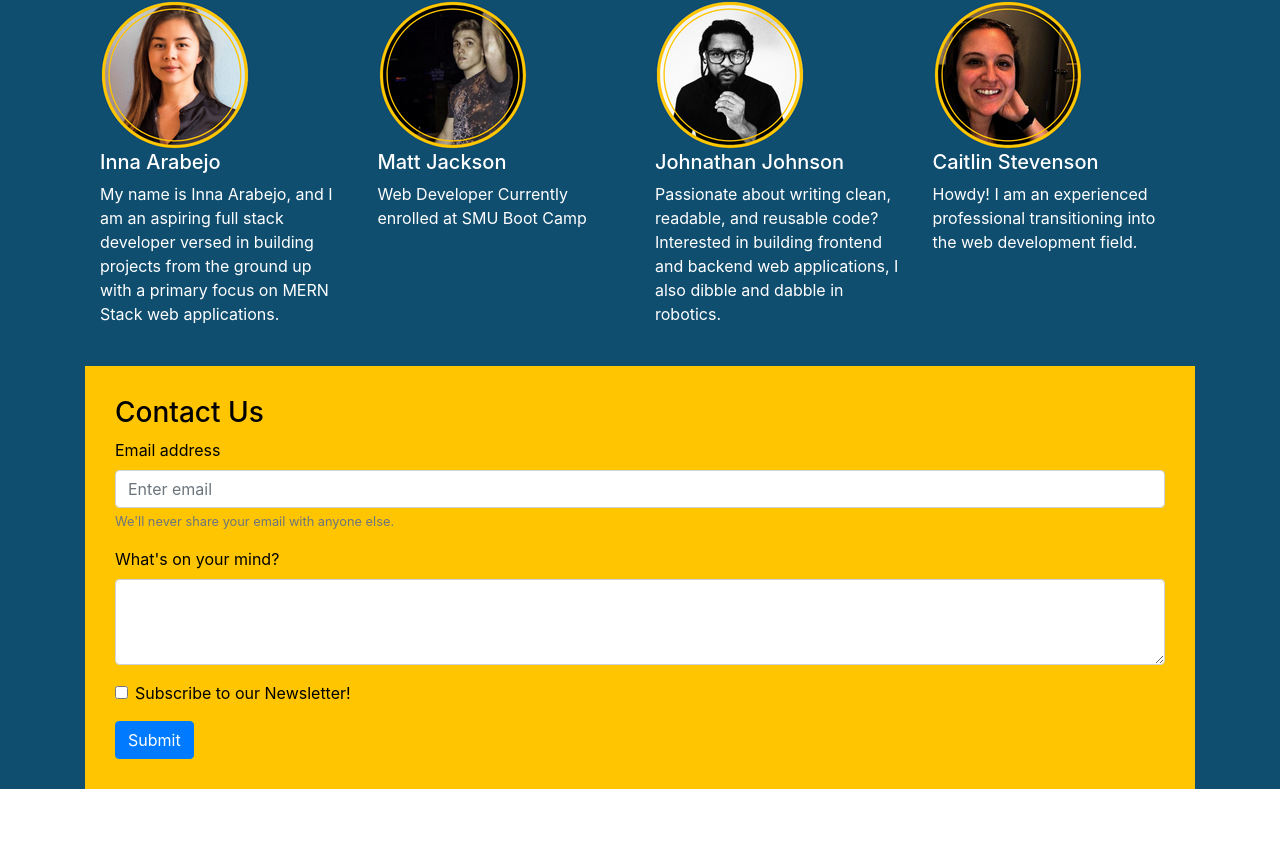
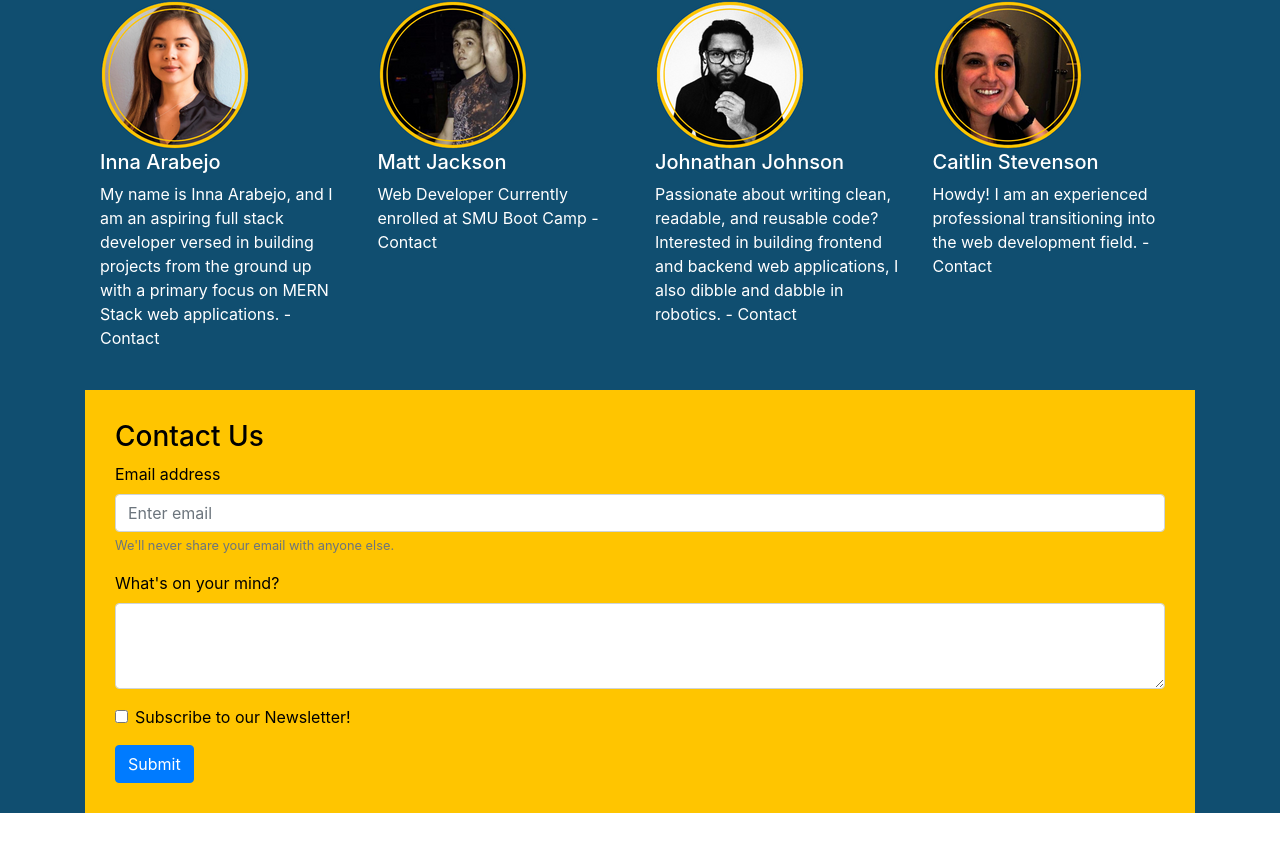
Before and after one commit to caitlinscodes/fgp_job_searchify, a React (Create React App) app in the folder client/: page / in a window 1280 px wide. Shown: the part 1024-1875 px from the top of the page. Built offline with nearby package versions, Linux system fonts and the light colour scheme.

Commit message:
Style cards for JobResultList.jsx

```diff
--- a/client/src/components/JobResultList.jsx
+++ b/client/src/components/JobResultList.jsx
@@ -1,5 +1,5 @@
 import React from "react";
-import { Card, Button } from "react-bootstrap";
+import { Card, Button, Badge } from "react-bootstrap";
 
 // import joblist from "../joblist.json"
 // Use props to input state to ternary operators.
@@ -8,42 +8,49 @@ const JobResultList = (props) => {
   return (
     <>
       {props.results.map((job) => (
-        <Card key={job._id} className="text-center">
+        <Card key={job._id} className="text-center mb-3">
           <Card.Header>
-            <h5>Company</h5>
-            {job.company}
+            <div className="d-flex justify-content-between"></div>
+            <Card.Title>
+              {job.job_title} {" - "}
+              <span className="text-muted font-weight-light">
+                {job.company}
+              </span>
+            </Card.Title>
           </Card.Header>
 
           <Card.Body>
-            <Card.Title>
-              <h4>Department:</h4>
+            <Card.Subtitle className="text-muted mb-2">
+              Department{" ~ "}
               {job.department}
-            </Card.Title>
-            <Card.Title>
-              <h5>Position:</h5>
-              {job.job_title}
-            </Card.Title>
-
-            <Card.Text>
-              Location
-              {job.location} * {job.city}
+            </Card.Subtitle>
+            <Card.Subtitle className="text-muted mb-2">
+              Date Posted {" ~ "}
+              {job.date}
+            </Card.Subtitle>
+            <Card.Text className="">
+              Location {" ~ "}
+              {/* <span> */}
+              <Badge pill variant="danger">
+                {job.city}
+              </Badge>{" "}
+              <Badge pill variant="success">
+                {job.location}
+              </Badge>
+              {/* </span> */}
             </Card.Text>
-
-            <Card.Text>
-              Salary:
+            <Card.Text></Card.Text>
+            Salary{" ~ "}
+            <Badge pill variant="success">
               {job.salary}
-            </Card.Text>
-
-            <Card.Text>
-              Date Posted:
-              {job.date}
-            </Card.Text>
-
+            </Badge>
+            <Card.Text></Card.Text>
+          </Card.Body>
+          <Card.Footer>
             <a href={job.url}>
               <Button variant="primary">Apply</Button>
             </a>
-          </Card.Body>
-          <Card.Footer className="text-muted"></Card.Footer>
+          </Card.Footer>
         </Card>
       ))}
     </>
--- a/client/src/components/JobSearch.jsx
+++ b/client/src/components/JobSearch.jsx
@@ -3,6 +3,7 @@ import React from "react";
 import JobSearchForm from "./JobSearchForm";
 import JobResultList from "./JobResultList";
 import getAllJobs from "../utils/API";
+import { Container } from "react-bootstrap";
 
 //Import our search methods
 // import search from '../utils/API';
@@ -88,12 +89,14 @@ const JobSearch = () => {
               searchData={searchData}
             />
             {/* Pass our results From JobSearchForm to the JobResultList component to map over  */}
+            <Container className="my-4">
 
             {filteredResults.length === 0 ? (
               <div>No Results Found for your Search</div>
             ) : (
               <JobResultList results={filteredResults} />
             )}
+            </Container>
           </div>
         </div>
       </div>
--- a/client/src/components/Splash/Splash.jsx
+++ b/client/src/components/Splash/Splash.jsx
@@ -20,25 +20,42 @@ function Splash() {
             <Row>
               {/* <h1>JOB.searchify(</h1><Type /><h1>)</h1> */}
               <img src={Logo} alt="JOB.searchify logo" className="img-fluid" />
-
             </Row>
           </Container>
           <br></br>
           <Container className="splash-description">
             <Row>
-            <Col><img src={JobSearch} alt="computer image"/></Col>
+              <Col>
+                <img src={JobSearch} alt="computer image" />
+              </Col>
               <Col>
                 <h3>Job Search Functionality</h3>
-              <p>Lorem ipsum dolor sit amet. Sed debitis distinctio ab maxime repellat sit ipsa galisum id similique voluptatem qui quia  aut officia  ut nobis facere? Non omnis nostrum At dignissimos omnis est labore nesciunt sit iste totam. Rem debitis quia non doloremque temporibus sit libero facere sit quam labore vel pariatur odio. </p>
+                <p>
+                  Lorem ipsum dolor sit amet. Sed debitis distinctio ab maxime
+                  repellat sit ipsa galisum id similique voluptatem qui quia aut
+                  officia ut nobis facere? Non omnis nostrum At dignissimos
+                  omnis est labore nesciunt sit iste totam. Rem debitis quia non
+                  doloremque temporibus sit libero facere sit quam labore vel
+                  pariatur odio.{" "}
+                </p>
               </Col>
             </Row>
             <br></br>
             <Row>
               <Col>
                 <h3>Resume Builder Functionality</h3>
-              <p>Lorem ipsum dolor sit amet. Sed debitis distinctio ab maxime repellat sit ipsa galisum id similique voluptatem qui quia  aut officia  ut nobis facere? Non omnis nostrum At dignissimos omnis est labore nesciunt sit iste totam. Rem debitis quia non doloremque temporibus sit libero facere sit quam labore vel pariatur odio. </p>
+                <p>
+                  Lorem ipsum dolor sit amet. Sed debitis distinctio ab maxime
+                  repellat sit ipsa galisum id similique voluptatem qui quia aut
+                  officia ut nobis facere? Non omnis nostrum At dignissimos
+                  omnis est labore nesciunt sit iste totam. Rem debitis quia non
+                  doloremque temporibus sit libero facere sit quam labore vel
+                  pariatur odio.{" "}
+                </p>
               </Col>
-            <Col><img src={Resume} alt="resume image"/></Col>
+              <Col>
+                <img src={Resume} alt="resume image" />
+              </Col>
             </Row>
           </Container>
           <br></br>
@@ -46,24 +63,61 @@ function Splash() {
             <h3>About the Creators</h3>
             <Row>
               <Col>
-              <img src={IArabejo} alt="placeholder image"/>
+                <img src={IArabejo} alt="placeholder image" />
                 <h5>Inna Arabejo</h5>
-              <p>My name is Inna Arabejo, and I am an aspiring full stack developer versed in building projects from the ground up with a primary focus on MERN Stack web applications. </p>
+                <p>
+                  My name is Inna Arabejo, and I am an aspiring full stack
+                  developer versed in building projects from the ground up with
+                  a primary focus on MERN Stack web applications.{" - "}
+                  <a
+                    style={{ color: "white" }}
+                    href="https://github.com/inna-arabejo"
+                  >
+                    Contact
+                  </a>
+                </p>
               </Col>
               <Col>
-              <img src={MJackson} alt="placeholder image"/>
+                <img src={MJackson} alt="placeholder image" />
                 <h5>Matt Jackson</h5>
-              <p>Web Developer Currently enrolled at SMU Boot Camp </p>
+                <p>
+                  Web Developer Currently enrolled at SMU Boot Camp{" - "}
+                  <a
+                    style={{ color: "white" }}
+                    href="https://github.com/Matt4292"
+                  >
+                    Contact
+                  </a>
+                </p>
               </Col>
               <Col>
-              <img src={JJohnson} alt="Jonathan Johnson"/>
+                <img src={JJohnson} alt="Jonathan Johnson" />
                 <h5>Johnathan Johnson</h5>
-              <p>Passionate about writing clean, readable, and reusable code? Interested in building frontend and backend web applications, I also dibble and dabble in robotics. </p>
+                <p>
+                  Passionate about writing clean, readable, and reusable code?
+                  Interested in building frontend and backend web applications,
+                  I also dibble and dabble in robotics.{" - "}
+                  <a
+                    style={{ color: "white" }}
+                    href="https://github.com/jayBassMan"
+                  >
+                    Contact
+                  </a>
+                </p>
               </Col>
               <Col>
-              <img src={CStev} alt="placeholder image"/>
+                <img src={CStev} alt="placeholder image" />
                 <h5>Caitlin Stevenson</h5>
-              <p>Howdy! I am an experienced professional transitioning into the web development field. </p>
+                <p>
+                  Howdy! I am an experienced professional transitioning into the
+                  web development field.{" - "}
+                  <a
+                    style={{ color: "white" }}
+                    href="https://github.com/caitlinscodes"
+                  >
+                    Contact
+                  </a>
+                </p>
               </Col>
             </Row>
           </Container>
@@ -81,13 +135,19 @@ function Splash() {
                     </Form.Text>
                   </Form.Group>
 
-            <Form.Group className="mb-3" controlId="exampleForm.ControlTextarea1">
+                  <Form.Group
+                    className="mb-3"
+                    controlId="exampleForm.ControlTextarea1"
+                  >
                     <Form.Label>What's on your mind?</Form.Label>
                     <Form.Control as="textarea" rows={3} />
                   </Form.Group>
 
                   <Form.Group className="mb-3" controlId="formBasicCheckbox">
-              <Form.Check type="checkbox" label="Subscribe to our Newsletter!" />
+                    <Form.Check
+                      type="checkbox"
+                      label="Subscribe to our Newsletter!"
+                    />
                   </Form.Group>
                   <Button variant="primary" type="submit">
                     Submit
```
Also changed, not shown: 1 other file (tests, documents, lock files or other folders). Lines whose indentation alone changed are shown as unchanged.
